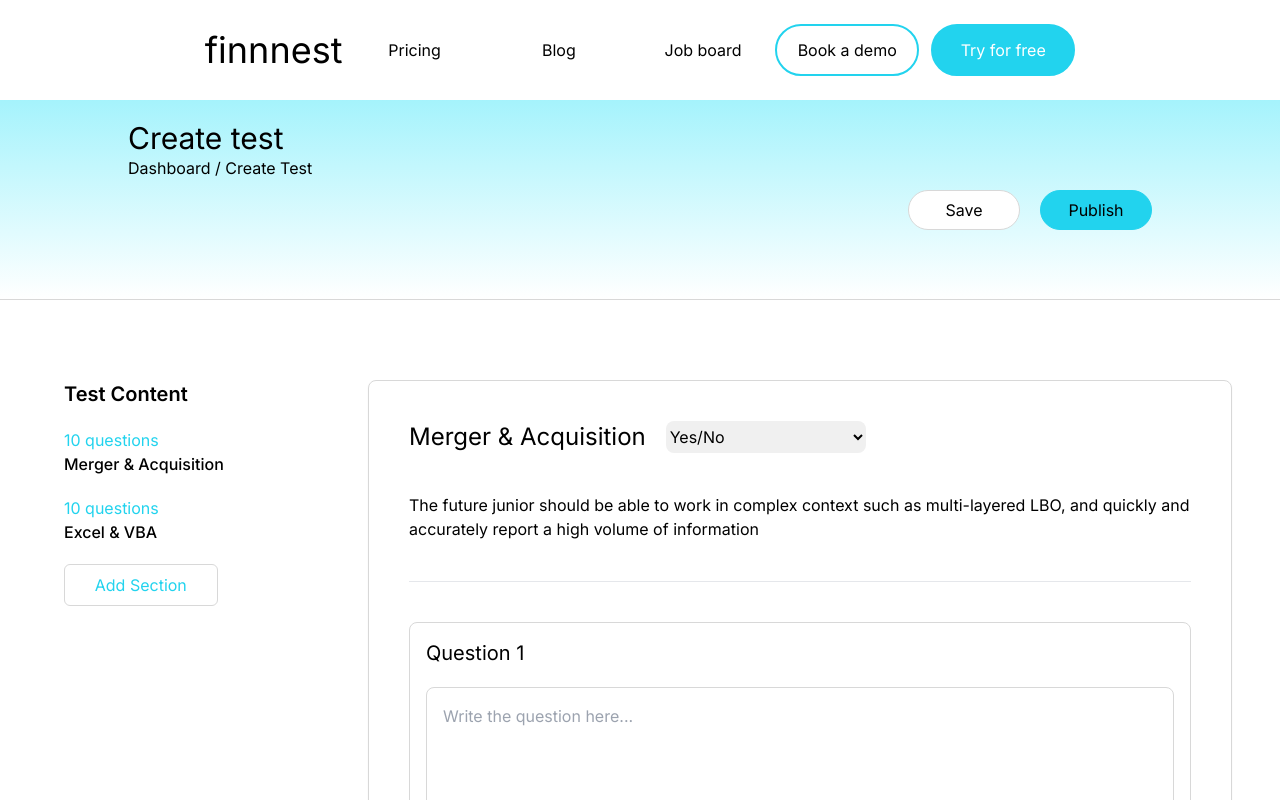
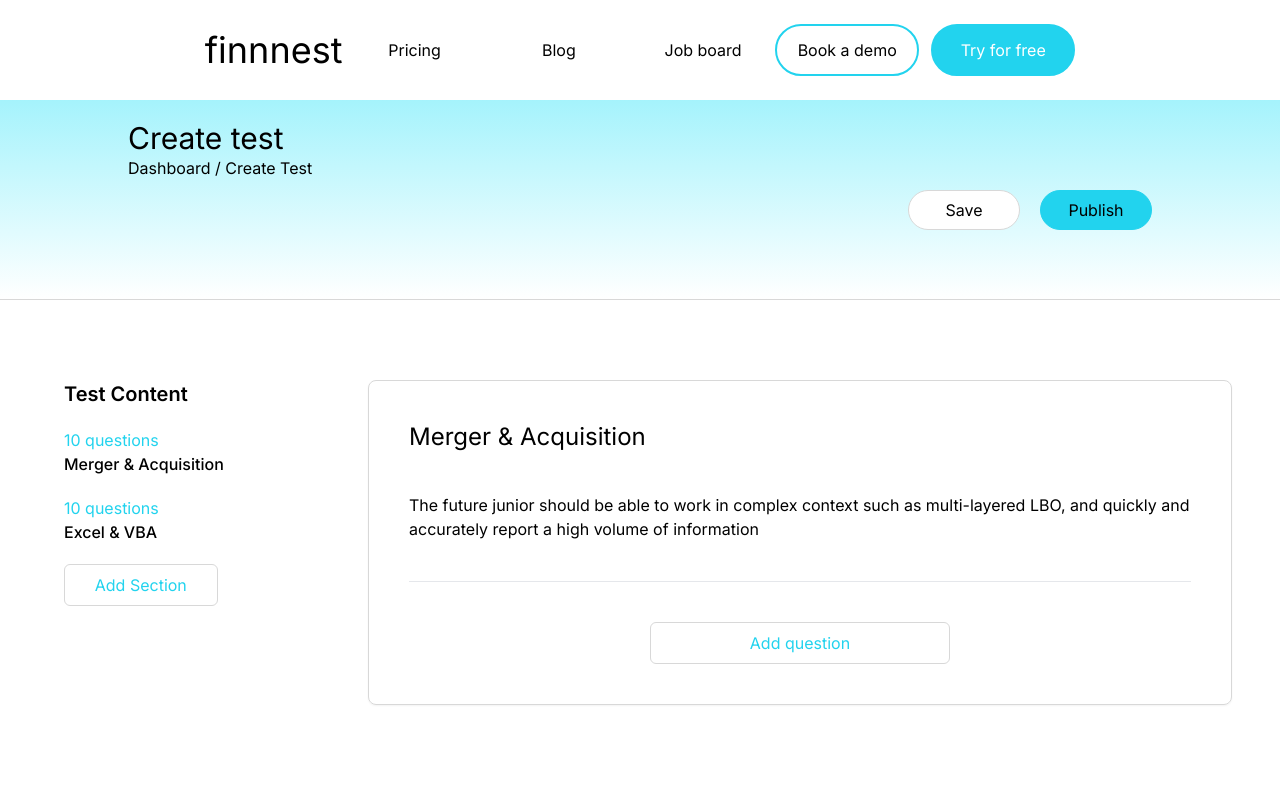
Before and after one commit to LucaLyon1/finnnest, a Next.js app: page /create-test in a window 1280 px wide. Shown: the top 800 px of the page. Built offline with nearby package versions, Linux system fonts and the light colour scheme.

Commit message:
good advancement in question creation, need to create all UI now

```diff
--- a/app/create-test/page.tsx
+++ b/app/create-test/page.tsx
@@ -1,10 +1,33 @@
 'use client';
 
+import QuestionInput from "@/components/QuestionInput";
 import Subheader from "@/components/Subheader";
-import { useState } from "react";
+import { Question } from "@/types/question";
+import { useRef, useState } from "react";
 
 function createTest() {
-    let [questions, setQuestions] = useState([]);
+    let [questions, setQuestions] = useState<Question[]>([]);
+    let [idTrack, setTrack] = useState(1);
+
+    const setType = (id: number, type: string) => {
+        setQuestions((prev) => {
+            let modif: Question[] = [];
+            prev.forEach((q) => {
+                if (q.id !== id) modif.push(q);
+                else modif.push({ id: q.id, type: type })
+            })
+            return modif;
+        });
+    }
+
+    const addQuestion = () => {
+        setQuestions((prev) => ([...prev, { id: idTrack, type: 'yesno', setType: setType }]));
+        setTrack((c) => c + 1)
+    }
+
+    let questionElemens = questions.map((q) => (
+        <QuestionInput key={q.id} id={q.id} type={q.type} setType={setType} />
+    ))
     return (
         <div>
             <Subheader />
@@ -24,27 +47,12 @@ function createTest() {
                 </div>
                 {/* TODO:  own component, type as prop*/}
                 <div className="col-span-3 border border-[#D8D8D8] w-[90%] m-auto rounded-lg shadow-sm p-10 flex flex-col gap-10">
-                    <div className="flex gap-5">
-                        <h2 className="text-2xl">Merger & Acquisition</h2>
-                        <select name="question" id="cars" className="bg-[#F0F0F0] rounded-lg w-[200px]">
-                            <option value="yesno">Yes/No</option>
-                            <option value="mcq">Multiple Choice</option>
-                            <option value="text">Open question</option>
-                            <option value="file">File input</option>
-                        </select>
-                    </div>
+                    <h2 className="text-2xl">Merger & Acquisition</h2>
                     <p>The future junior should be able to work in complex context such as multi-layered LBO,
                         and quickly and accurately report a high volume of information</p>
                     <hr />
-                    <div className="flex gap-5 flex-col p-4 border border-[#D8D8D8] rounded-lg">
-                        <label htmlFor="title" className="text-xl">Question 1</label>
-                        <textarea className="p-4 border border-[#D8D8D8] rounded-lg w-full h-[200px]" placeholder="Write the question here..."></textarea>
-                        <div className="flex w-full justify-between gap-5">
-                            <button className="w-full bg-[#F0F0F0] h-14 font-medium text-xl rounded-lg hover:bg-cyan-400 hover:text-white transition-all duration-300">Yes</button>
-                            <button className="w-full bg-[#F0F0F0] h-14 font-medium text-xl rounded-lg hover:bg-cyan-400 hover:text-white transition-all duration-300">No</button>
-                        </div>
-                    </div>
-                    <button className="m-auto w-[300px] py-2 text-cyan-400 border border-[#D8D8D8] rounded-md hover:bg-[#FAFAFA]">Add question</button>
+                    {questionElemens}
+                    <button className="m-auto w-[300px] py-2 text-cyan-400 border border-[#D8D8D8] rounded-md hover:bg-[#FAFAFA]" onClick={addQuestion}>Add question</button>
                 </div>
             </div>
         </div>
--- /dev/null
+++ b/components/QuestionInput.tsx
@@ -0,0 +1,48 @@
+import { ChangeEvent } from "react"
+
+interface questionProps {
+    id: number,
+    type: string,
+    setType: (arg0: number, arg1: string) => void,
+}
+
+export default function QuestionInput({ id, type, setType }: questionProps) {
+
+    let handleChange = (event: ChangeEvent<HTMLSelectElement>) => {
+        const selected = event.target.value;
+        setType(id, selected)
+
+    }
+
+    const renderQuestion = (t: string) => {
+        switch (t) {
+            case 'yesno':
+                return (<>
+                    <textarea className="p-4 border border-[#D8D8D8] rounded-lg w-full h-[200px]" placeholder="Write the question here..."></textarea>
+                    <div className="flex w-full justify-between gap-5">
+                        {/* Maybe misleading ? This is the create test page */}
+                        <button className="w-full bg-[#F0F0F0] h-14 font-medium text-xl rounded-lg hover:bg-cyan-400 hover:text-white transition-all duration-300">Yes</button>
+                        <button className="w-full bg-[#F0F0F0] h-14 font-medium text-xl rounded-lg hover:bg-cyan-400 hover:text-white transition-all duration-300">No</button>
+                    </div>
+                </>);
+            default:
+                return (<div>Chose a question type</div>)
+        }
+    }
+
+
+    return (
+        <div className="flex gap-5 flex-col p-4 border border-[#D8D8D8] rounded-lg">
+            <div className="flex gap-5">
+                <label htmlFor="title" className="text-xl">Question {id}</label>
+                <select onChange={handleChange} name="question" id="cars" className="bg-[#F0F0F0] rounded-lg w-[200px]">
+                    <option value="yesno">Yes/No</option>
+                    <option value="mcq">Multiple Choice</option>
+                    <option value="text">Open question</option>
+                    <option value="file">File input</option>
+                </select>
+            </div>
+            {renderQuestion(type)}
+        </div>
+    )
+}
--- /dev/null
+++ b/types/question.ts
@@ -0,0 +1,4 @@
+export interface Question {
+    id: number,
+    type: string,
+}
```
